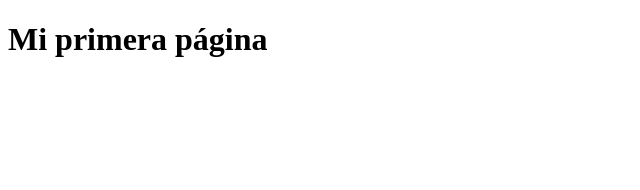
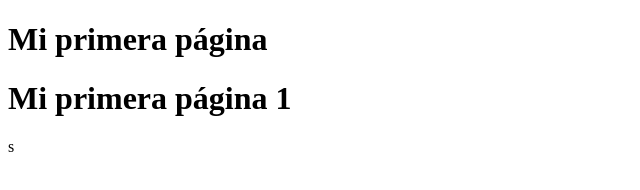
Before and after one commit to franalonso13/git-course, a plain HTML site: page index.html in a window 1280 px wide. Shown: the whole page, without its empty margins (0-640 px from the left). Drawn offline with Linux system fonts and the light colour scheme.

Commit message:
Rebase test 1

```diff
--- a/index.html
+++ b/index.html
@@ -8,5 +8,6 @@
   </head>
   <body>
     <h1>Mi primera página</h1>
+    <h1>Mi primera página 1</h1>s
   </body>
 </html>
```
